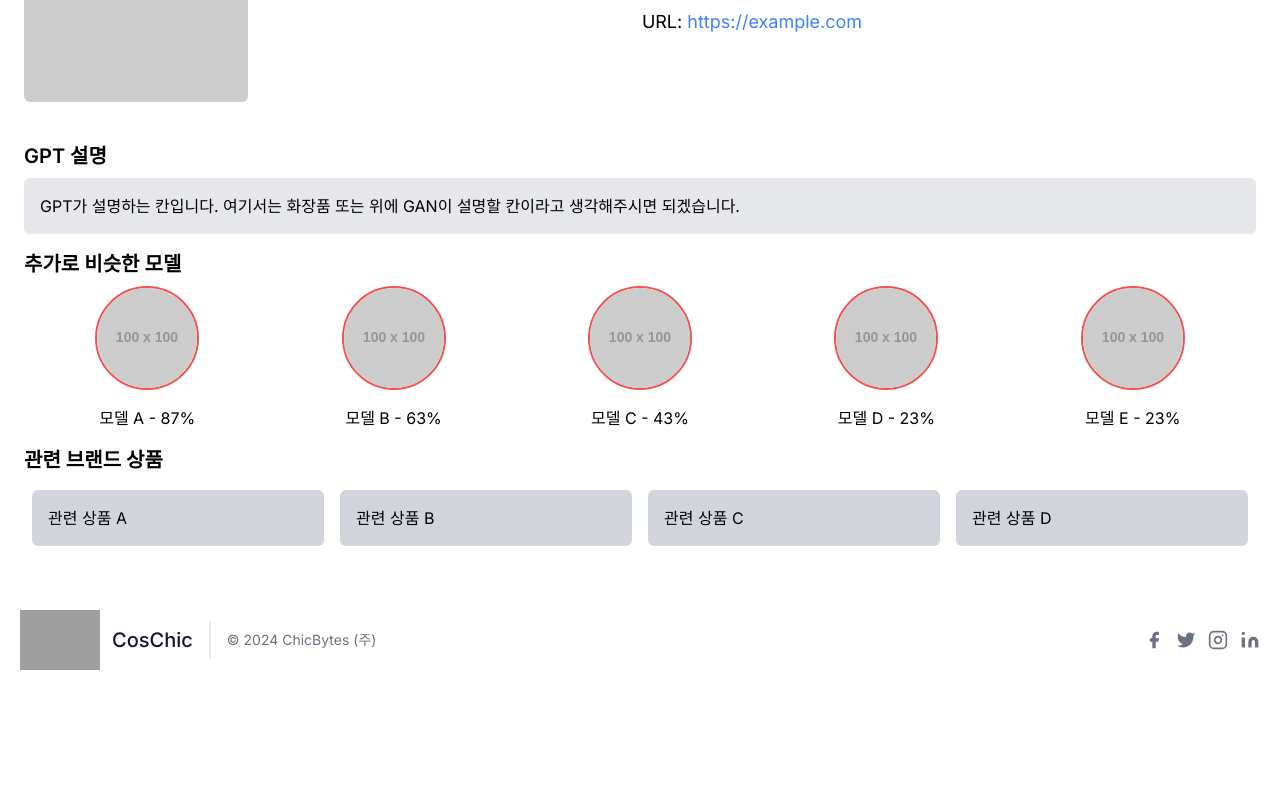
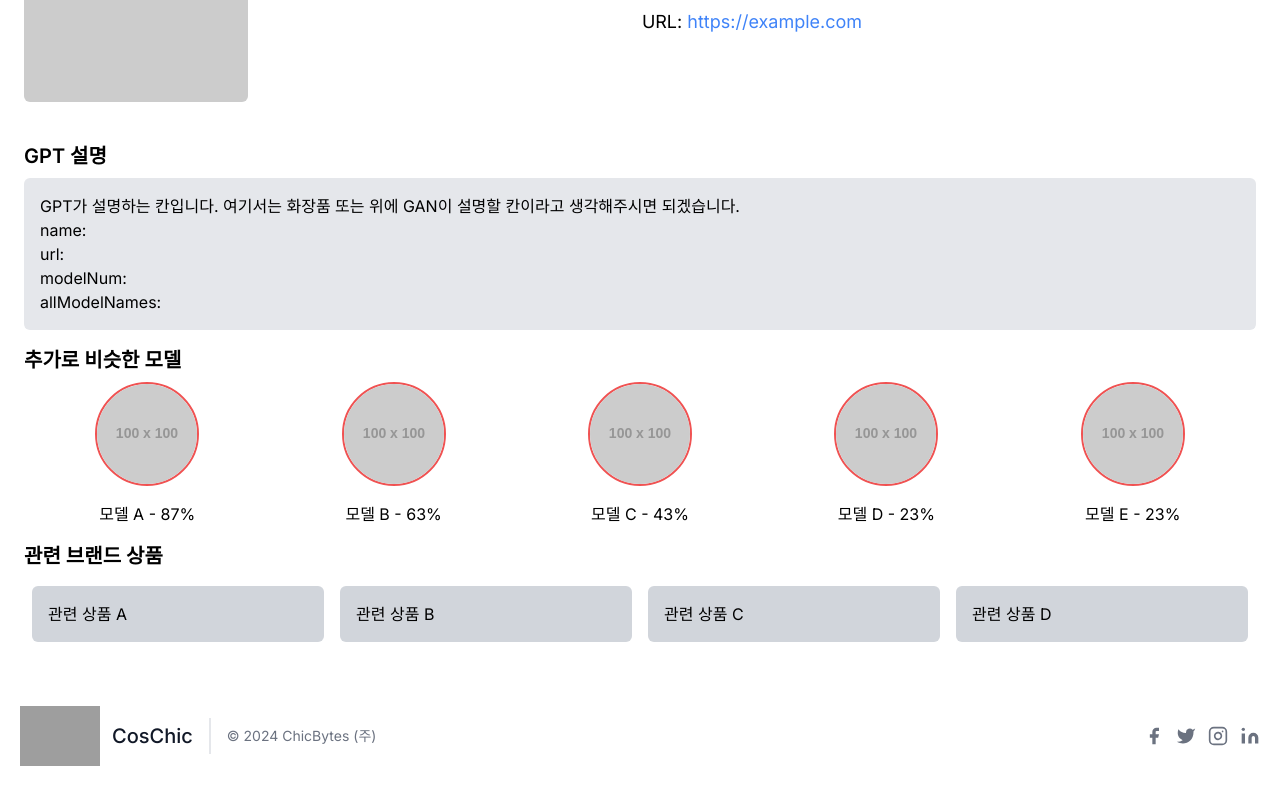
Before and after one commit to Koalajuni/CosChic, a Next.js app in the folder CosChic/frontend/: page /test-product in a window 1280 px wide. Shown: the part 690-1488 px from the top of the page. Before the commit the page ends 1392 px from the top, so only its background shows below. Built offline with nearby package versions, Linux system fonts and the light colour scheme; grey boxes are pictures that could not be loaded.

Commit message:
data send

```diff
--- a/CosChic/frontend/app/test-product/page.tsx
+++ b/CosChic/frontend/app/test-product/page.tsx
@@ -6,11 +6,26 @@ import SimilarModels from '@/components/similarModels';
 import Header from '@/components/inc_header';
 import Footer from '@/components/inc_footer';
 import useUserUID from "@/hooks/useUserUID";
+import { useSearchParams } from "next/navigation";
+
 
 const TestProductPage = () => {
 
     const userUID = useUserUID(); // USER UID 가져오는 변수
-
+    const params = useSearchParams();
+    const name = params.get("name");
+    const url = params.get("url");
+    const modelNum = params.get("modelNum");
+    // const allModelNames = params.get("allModelNames");
+    // 모델들을 담을 배열
+    const models = [];
+    let i = 1;
+    while (true) {
+        const modelName = params.get(`model${i}`);
+        if (!modelName) break;
+        models.push({ name: modelName });
+        i++;
+    }
     //주의:
     //여기서 실제 DB안에 있는 유저 모델 정보를 입력해서 사용해주세요
     // String인지, number인지 확인하고 아래 기입해주세요
@@ -81,6 +96,15 @@ const TestProductPage = () => {
                 <h2 className="text-xl font-semibold mb-2">GPT 설명</h2>
                 <div className="p-4 bg-gray-200 rounded-md">
                     GPT가 설명하는 칸입니다. 여기서는 화장품 또는 위에 GAN이 설명할 칸이라고 생각해주시면 되겠습니다.
+                    <p>name: {name}</p>
+                    <p>url: {url}</p>
+                    <p>modelNum: {modelNum}</p>
+                    <p>allModelNames: </p>
+                    <ul>
+                        {models.map((model, index) => (
+                            <li key={index}>{model.name}</li>
+                        ))}
+                    </ul>
                 </div>
                 <h2 className="text-xl font-semibold mt-4 mb-2">추가로 비슷한 모델</h2>
                 <SimilarModels models={userResembleModels} />
--- a/CosChic/frontend/components/card_similarModel.tsx
+++ b/CosChic/frontend/components/card_similarModel.tsx
@@ -6,9 +6,15 @@ import { useRouter } from 'next/navigation';
 const CardSimilarModel = ({ models }) => {
     const router = useRouter();
 
-    const handleRedirect = () => {
-        router.push('/test-product');
-    };
+    const handleRedirect = (model) => {
+        console.log('Model:', model);  // 모델 전체 데이터 로그
+        const modelNamesArray = model.allModelNames.split(','); // 모델 이름을 배열로 분할
+        const modelNamesParams = modelNamesArray.map((name, index) => `model${index + 1}=${name}`).join('&'); // 매개변수 형식으로 변환
+        const url = `/test-product?name=${model.modelName}&url=${model.photoUrl}&modelNum=${model.modelNum}&${modelNamesParams}`;
+        // const url = `/test-product?name=${model.modelName}&url=${model.photoUrl}&modelNum=${model.modelNum}&allModelNames=${model.allModelNames}`;
+        router.push(url);
+
+        };
 
     return (
         <div className="p-4">
@@ -40,7 +46,11 @@ const CardSimilarModel = ({ models }) => {
                                     <button
                                         type="button"
                                         className="text-white bg-red-500 hover:bg-red-600 font-medium rounded-lg text-sm px-4 py-2"
-                                        onClick={handleRedirect}
+                                        onClick={() => {
+                                            // alert(model.modelName);
+                                            handleRedirect(model)
+                                            // alert(model.allModelNames)
+                                        }}
                                     >
                                         가상 화장 입히기
                                     </button>
```
Also changed, not shown: 1 other file (tests, documents, lock files or other folders).
